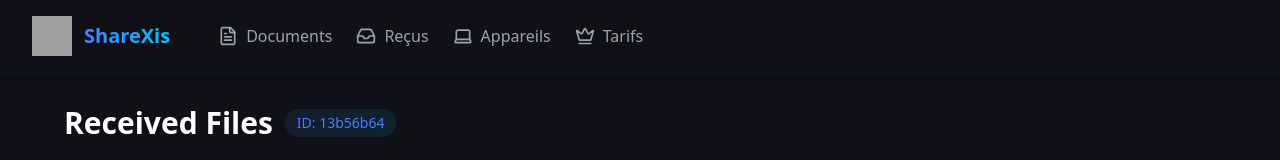
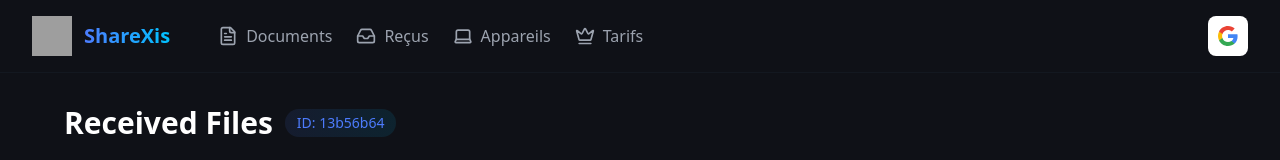
Before and after one commit to SanseDev/ShareXis, a Next.js app: page /received in a window 1280 px wide. Shown: the top 160 px of the page. Built offline with nearby package versions, Linux system fonts and the light colour scheme; no server answers; the database is empty; grey boxes are pictures that could not be loaded.

Commit message:
+ button google connexion + status connected or not + button for disconnection

```diff
--- a/app/components/Header.tsx
+++ b/app/components/Header.tsx
@@ -7,7 +7,7 @@ import { Inbox, FileText, Crown, Laptop, LogOut, User } from 'lucide-react'
 import MobileMenu from './MobileMenu'
 
 export default function Header() {
-  const { deviceId, googleEmail, isGoogleLinked, unlinkGoogleAccount } = useAuth()
+  const { deviceId, googleEmail, isGoogleLinked, unlinkGoogleAccount, linkGoogleAccount } = useAuth()
 
   return (
     <header className="border-b border-gray-800/30">
@@ -63,20 +63,33 @@ export default function Header() {
 
           {/* User section */}
           <div className="hidden md:flex items-center gap-4">
-            {isGoogleLinked && googleEmail && (
+            {isGoogleLinked ? (
               <div className="flex items-center gap-4">
                 <div className="flex items-center gap-2 text-gray-400">
                   <User className="w-5 h-5" />
-                  <span>{googleEmail}</span>
+                  <span>Connecté</span>
                 </div>
                 <button
                   onClick={unlinkGoogleAccount}
-                  className="flex items-center gap-2 px-4 py-2 rounded-lg bg-red-500/10 text-red-500 hover:bg-red-500/20 transition-colors"
+                  className="flex items-center justify-center w-10 h-10 rounded-lg bg-red-500/10 text-red-500 hover:bg-red-500/20 transition-colors"
+                  title="Délier le compte Google"
                 >
-                  <LogOut className="w-4 h-4" />
-                  <span>Délier Google</span>
+                  <LogOut className="w-5 h-5" />
                 </button>
               </div>
+            ) : (
+              <button
+                onClick={linkGoogleAccount}
+                className="flex items-center justify-center w-10 h-10 rounded-lg bg-white hover:bg-gray-100 transition-colors"
+                title="Se connecter avec Google"
+              >
+                <Image
+                  src="/google-icon.svg"
+                  alt="Google"
+                  width={20}
+                  height={20}
+                />
+              </button>
             )}
           </div>
 
```
Also changed, not shown: public/google-icon.svg (added).
